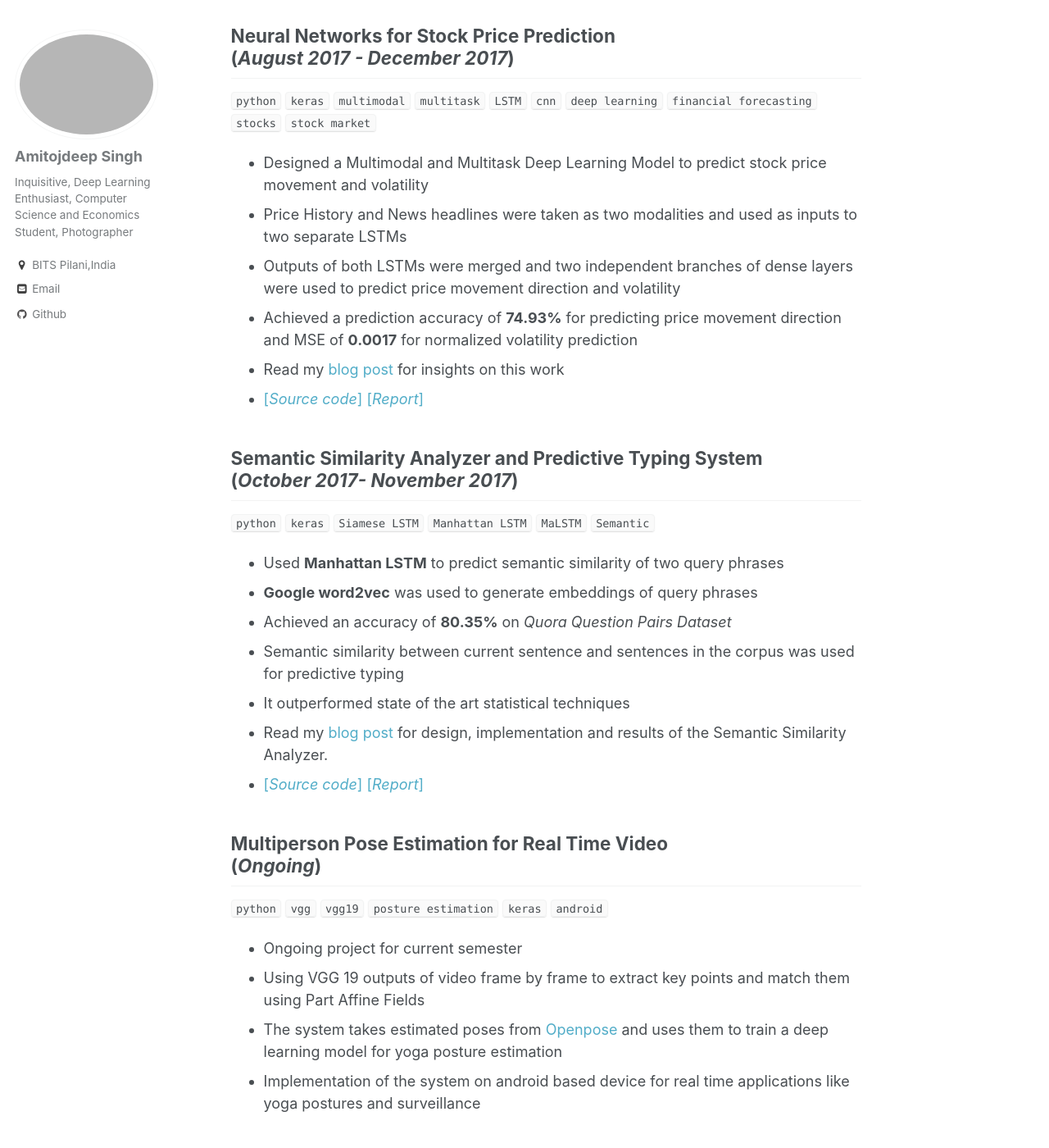
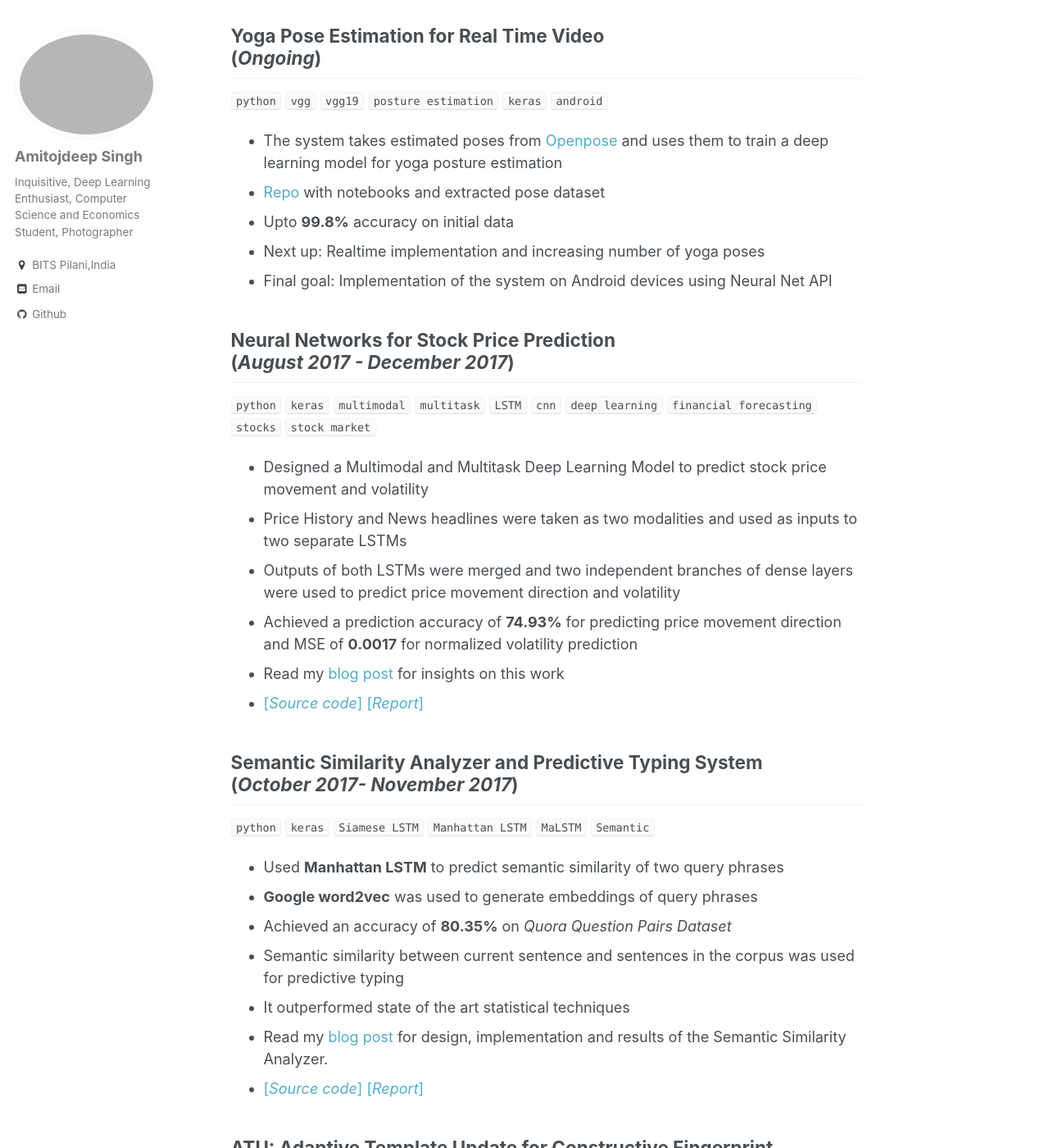
Before and after one commit to amitojdeep/amitojdeep.github.io, a Jekyll site: the page built from _pages/projects.md, in a window 1280 px wide and 1400 px high, scrolled down 807 px. Shown: the whole window at 82% size. Built offline with Jekyll 4.4.1, drawn with Linux system fonts in a browser that asks for light colours.

Commit message:
Update projects.md

```diff
--- a/_pages/projects.md
+++ b/_pages/projects.md
@@ -19,6 +19,14 @@ Some of the projects that I have done in recent times are briefly described here
 * My [blog post](https://amitojdeep.github.io/amitoj-blogs/2017/12/29/traffic-sign-reco.html) explaining the model, ensembling and results along with some suggested approaches for further research
 * [[_Source code_]](https://github.com/amitojdeep/traffic-sign-reco) [[_Report_]](https://github.com/amitojdeep/traffic-sign-reco/raw/master/Training%20Report.pdf)
 
+## Yoga Pose Estimation for Real Time Video <br> (_Ongoing_)
+`python` `vgg` `vgg19` `posture estimation` `keras` `android` <br>
+* The system takes estimated poses from [Openpose](https://github.com/CMU-Perceptual-Computing-Lab/openpose) and uses them to train a deep learning model for yoga posture estimation
+* [Repo](https://github.com/amitojdeep/yoga-pose) with notebooks and extracted pose dataset
+* Upto **99.8%** accuracy on initial data
+* Next up: Realtime implementation and increasing number of yoga poses
+* Final goal: Implementation of the system on Android devices using Neural Net API
+
 ## Neural Networks for Stock Price Prediction <br>(_August 2017 - December 2017_)
 `python`  `keras` `multimodal` `multitask` `LSTM` `cnn` `deep learning` `financial forecasting` `stocks` `stock market`<br>
 * Designed a Multimodal and Multitask Deep Learning Model to predict stock price movement and volatility
@@ -38,14 +46,6 @@ Some of the projects that I have done in recent times are briefly described here
 * Read my [blog post](https://amitojdeep.github.io/amitoj-blogs/2017/12/31/semantic-similarity.html) for design, implementation and results of the Semantic Similarity Analyzer.
 * [[_Source code_]](https://github.com/amitojdeep/predictive-typing) [[_Report_]](https://github.com/amitojdeep/predictive-typing/raw/master/report.pdf)
 
-## Multiperson Pose Estimation for Real Time Video <br> (_Ongoing_)
-`python` `vgg` `vgg19` `posture estimation` `keras` `android` <br>
-* Ongoing project for current semester
-* Using VGG 19 outputs of video frame by frame to extract key points and match them using Part Affine Fields
-* The system takes estimated poses from [Openpose](https://github.com/CMU-Perceptual-Computing-Lab/openpose) and uses them to train a deep learning model for yoga posture estimation
-* Implementation of the system on android based device for real time applications like yoga postures and surveillance
-
-
 ## ATU: Adaptive Template Update for Constructive Fingerprint Identification <br>(_January 2017 - December 2017_)
 `python`  `menpo` `numpy` `scipy` `thin plate spline` `tps` `minutiae` `biometrics` `fingerprint` <br>
 * Minutiae points were mosaicked using **Thin Plate Spline transformation**
```
